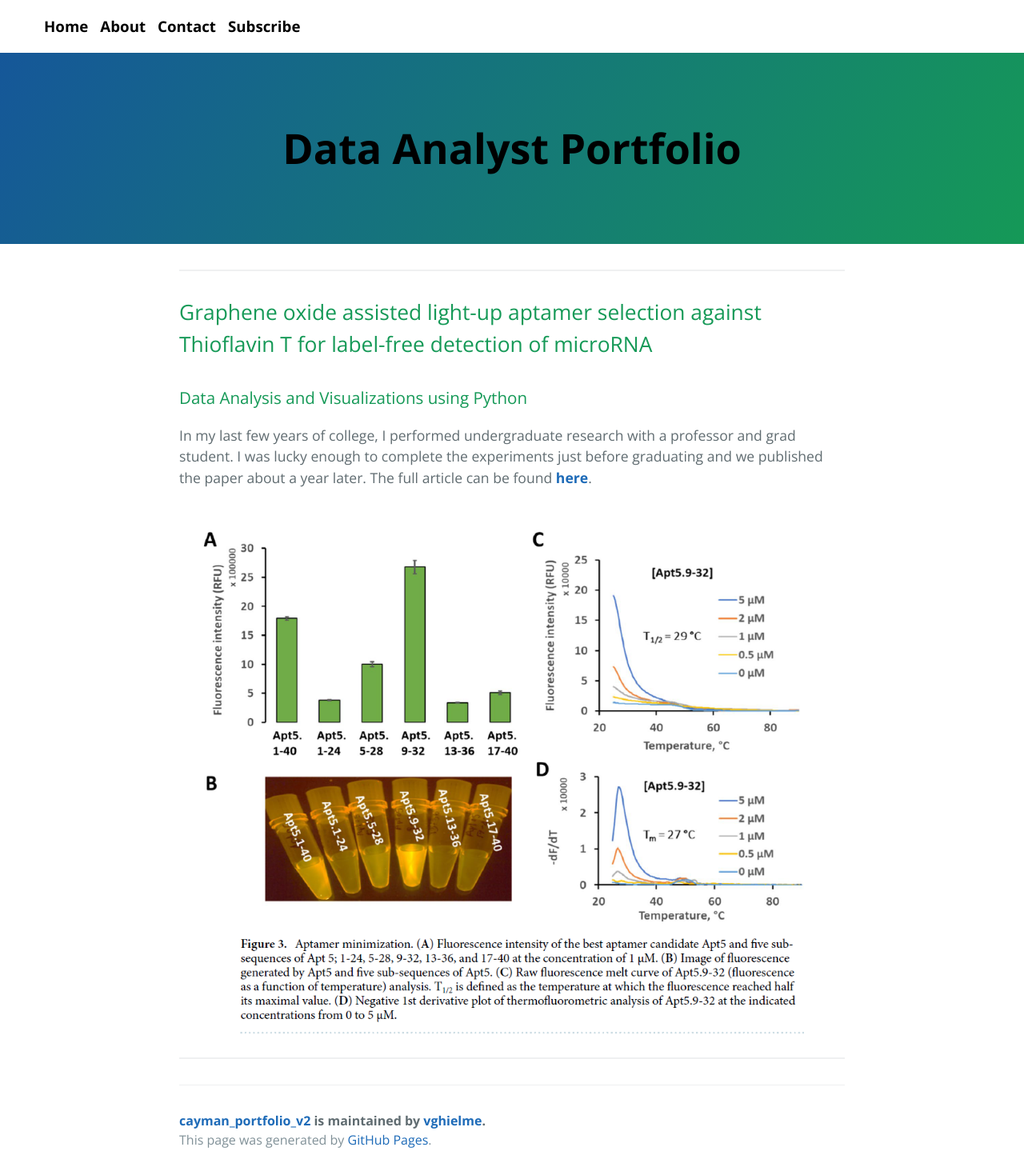
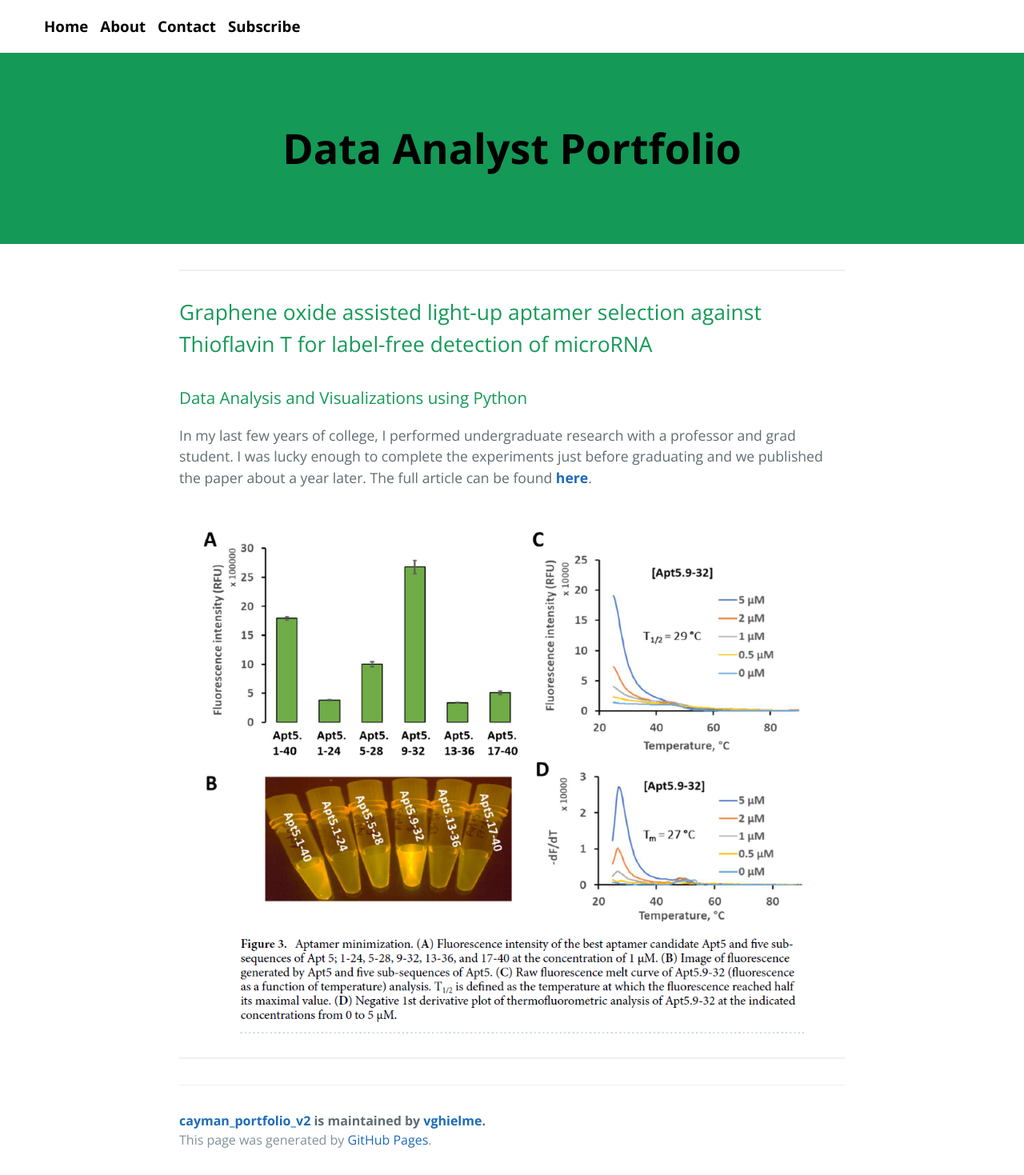
Before and after one commit to vghielme/cayman_portfolio_v2, a Jekyll site: the page built from index.md, in a window 1280 px wide. Shown: the whole page at 80% size. Built offline with Jekyll 4.4.1, drawn with Linux system fonts in a browser that asks for light colours.

Commit message:
Update jekyll-theme-cayman.scss

```diff
--- a/_sass/jekyll-theme-cayman.scss
+++ b/_sass/jekyll-theme-cayman.scss
@@ -28,8 +28,9 @@
 .page-header {
   color: $header-heading-color;
   text-align: center;
+  background-image: url("thumbnail.jpg");
   background-color: $header-bg-color;
-  background-image: linear-gradient(120deg, $header-bg-color-secondary, $header-bg-color);
+
 
   @include large {
     padding: 5rem 6rem;
```
